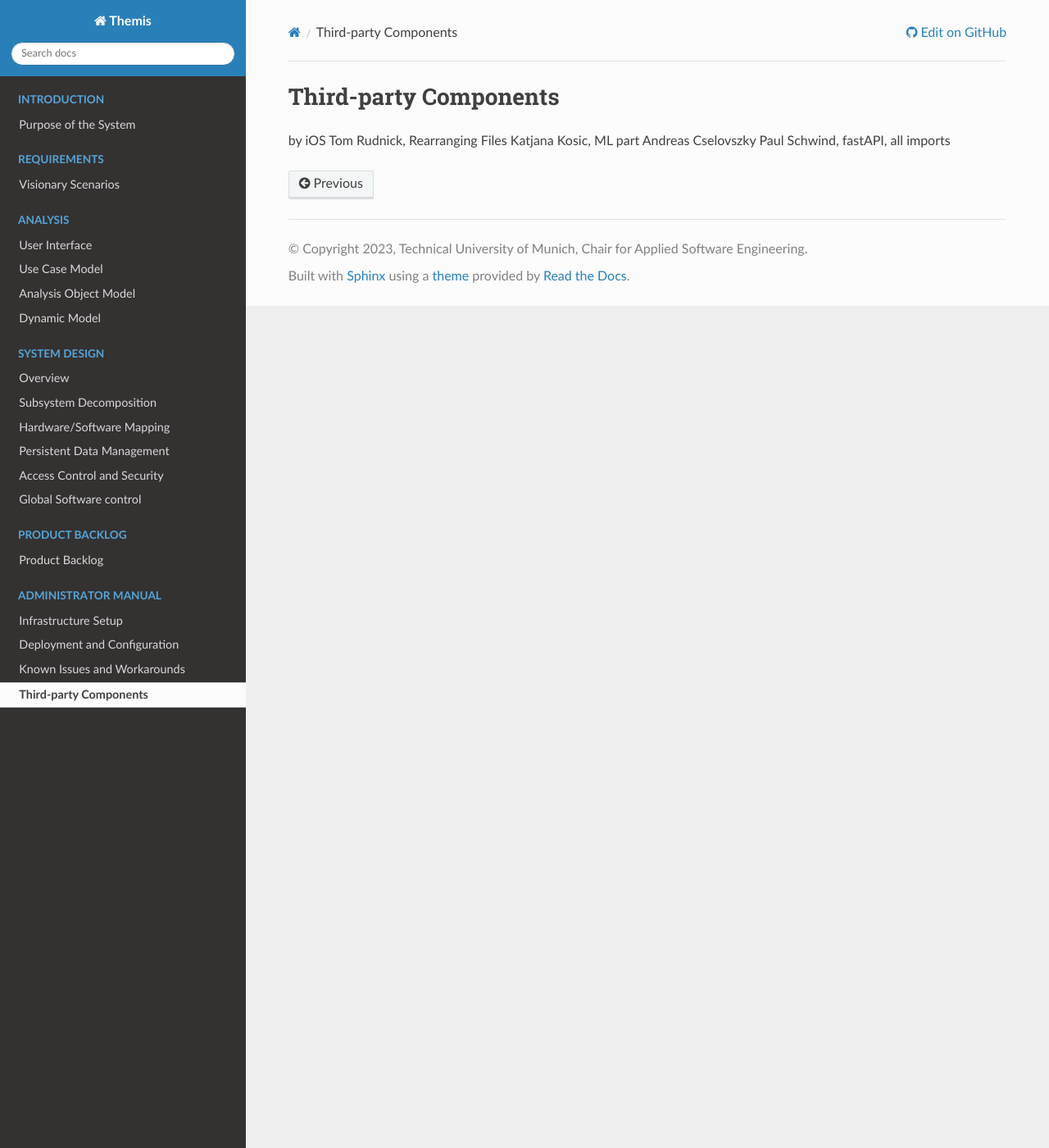
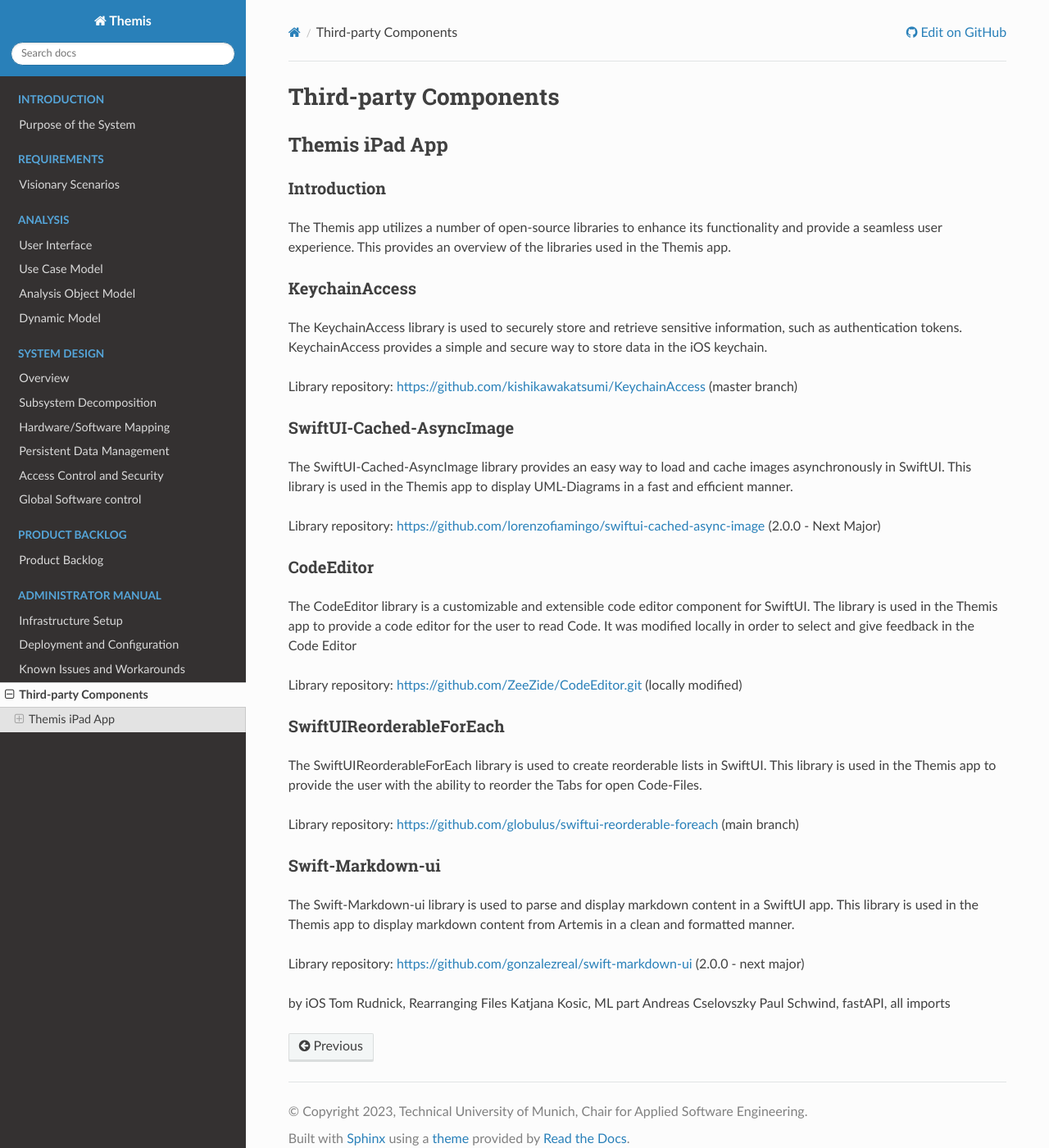
Before and after one commit to ls1intum/Themis, a Sphinx documentation site: the page built from docs/admin/third-party.rst, in a window 1280 px wide and 1400 px high. Shown: the whole window at 82% size. Built offline with Sphinx 7.4.7 and the Read the Docs theme 2.0.0, drawn with Linux system fonts in a browser that asks for light colours.

Commit message:
added docs

```diff
--- a/docs/admin/third-party.rst
+++ b/docs/admin/third-party.rst
@@ -1,4 +1,61 @@
 Third-party Components
 ===========================================
 
+*****
+Themis iPad App
+*****
+
+
+Introduction
+------------
+
+The Themis app utilizes a number of open-source libraries to enhance its functionality and provide a seamless user experience.
+This provides an overview of the libraries used in the Themis app.
+
+KeychainAccess
+------------
+
+The KeychainAccess library is used to securely store and retrieve sensitive information,
+such as authentication tokens.
+KeychainAccess provides a simple and secure way to store data in the iOS keychain.
+
+Library repository: https://github.com/kishikawakatsumi/KeychainAccess (master branch)
+
+
+SwiftUI-Cached-AsyncImage
+------------
+
+The SwiftUI-Cached-AsyncImage library provides an easy way to load and cache images asynchronously in SwiftUI.
+This library is used in the Themis app to display UML-Diagrams in a fast and efficient manner.
+
+Library repository: https://github.com/lorenzofiamingo/swiftui-cached-async-image (2.0.0 - Next Major)
+
+CodeEditor
+------------
+
+The CodeEditor library is a customizable and extensible code editor component for SwiftUI. The
+library is used in the Themis app to provide a code editor for the user to read Code.
+It was modified locally in order to select and give feedback in the Code Editor
+
+Library repository: https://github.com/ZeeZide/CodeEditor.git (locally modified)
+
+SwiftUIReorderableForEach
+------------
+
+The SwiftUIReorderableForEach library is used to create reorderable lists in SwiftUI.
+This library is used in the Themis app to provide the user with the ability to reorder the Tabs for open Code-Files.
+
+Library repository: https://github.com/globulus/swiftui-reorderable-foreach (main branch)
+
+
+Swift-Markdown-ui
+------------
+
+The Swift-Markdown-ui library is used to parse and display markdown content in a SwiftUI app.
+This library is used in the Themis app to display markdown content from Artemis in a clean and formatted manner.
+
+Library repository: https://github.com/gonzalezreal/swift-markdown-ui (2.0.0 - next major)
+
+
+
 by iOS Tom Rudnick, Rearranging Files Katjana Kosic, ML part Andreas Cselovszky Paul Schwind, fastAPI, all imports
```
Also changed, not shown: docs/system/data-management.rst (+18 -0 lines).
